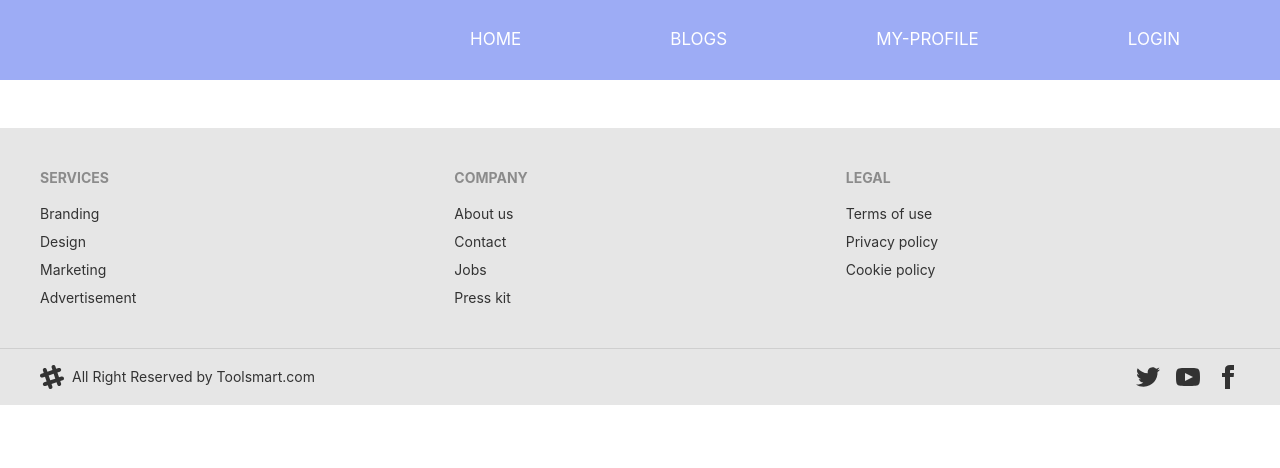
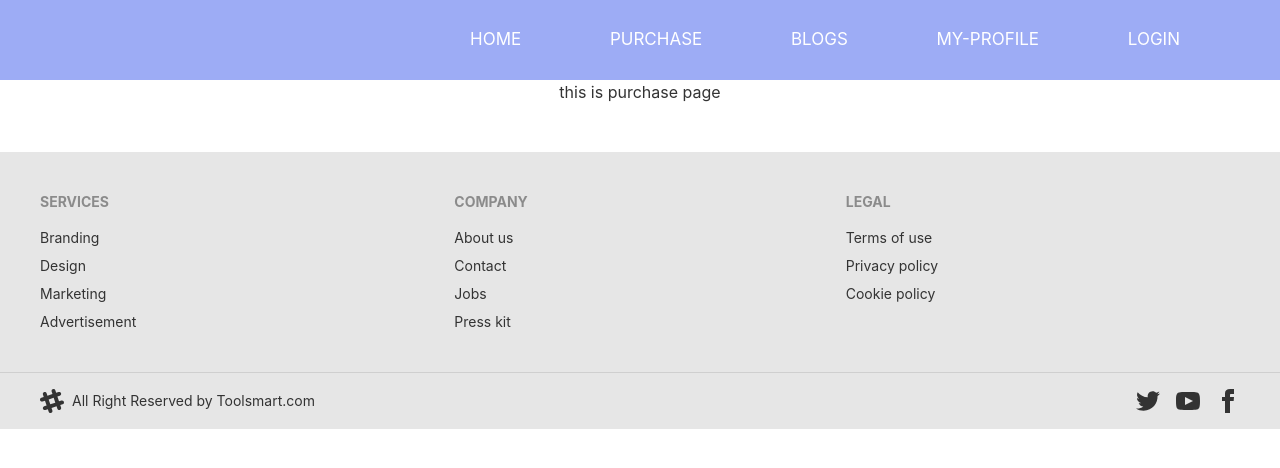
Before and after one commit to azirulislam/toolsmart, a React (Create React App) app: page /purchase in a window 1280 px wide. Shown: the top 468 px of the page. Built offline with nearby package versions, Linux system fonts and the light colour scheme.

Commit message:
implement purchase page

```diff
--- a/src/App.js
+++ b/src/App.js
@@ -1,6 +1,7 @@
 import './App.css';
 import { Routes, Route } from "react-router-dom";
 import Home from './Pages/Home/Home';
+import Purchase from './Pages/Purchase/Purchase';
 import Blogs from './Pages/Blogs/Blogs';
 import Navbar from './Pages/Navbar/Navbar';
 import Footer from './Pages/Footer/Footer';
@@ -11,6 +12,7 @@ function App() {
       <Navbar></Navbar>
       <Routes>
         <Route path="/" element={<Home />} />
+        <Route path="purchase" element={<Purchase />} />
         <Route path="blogs" element={<Blogs />} />
       </Routes>
       <Footer></Footer>
--- a/src/Pages/Navbar/Navbar.js
+++ b/src/Pages/Navbar/Navbar.js
@@ -6,6 +6,7 @@ const Navbar = () => {
     return (
         <div className='Navbar'>
         <Link to="/">HOME</Link>
+        <Link to="/purchase">PURCHASE</Link>
         <Link to="/blogs">BLOGS</Link>
         <Link to="/myProfile">MY-PROFILE</Link>
         <Link to="/login">LOGIN</Link>
--- /dev/null
+++ b/src/Pages/Purchase/Purchase.js
@@ -0,0 +1,11 @@
+import React from 'react';
+
+const Purchase = () => {
+    return (
+        <div>
+            <h2>this is purchase page</h2>
+        </div>
+    );
+};
+
+export default Purchase;
```
